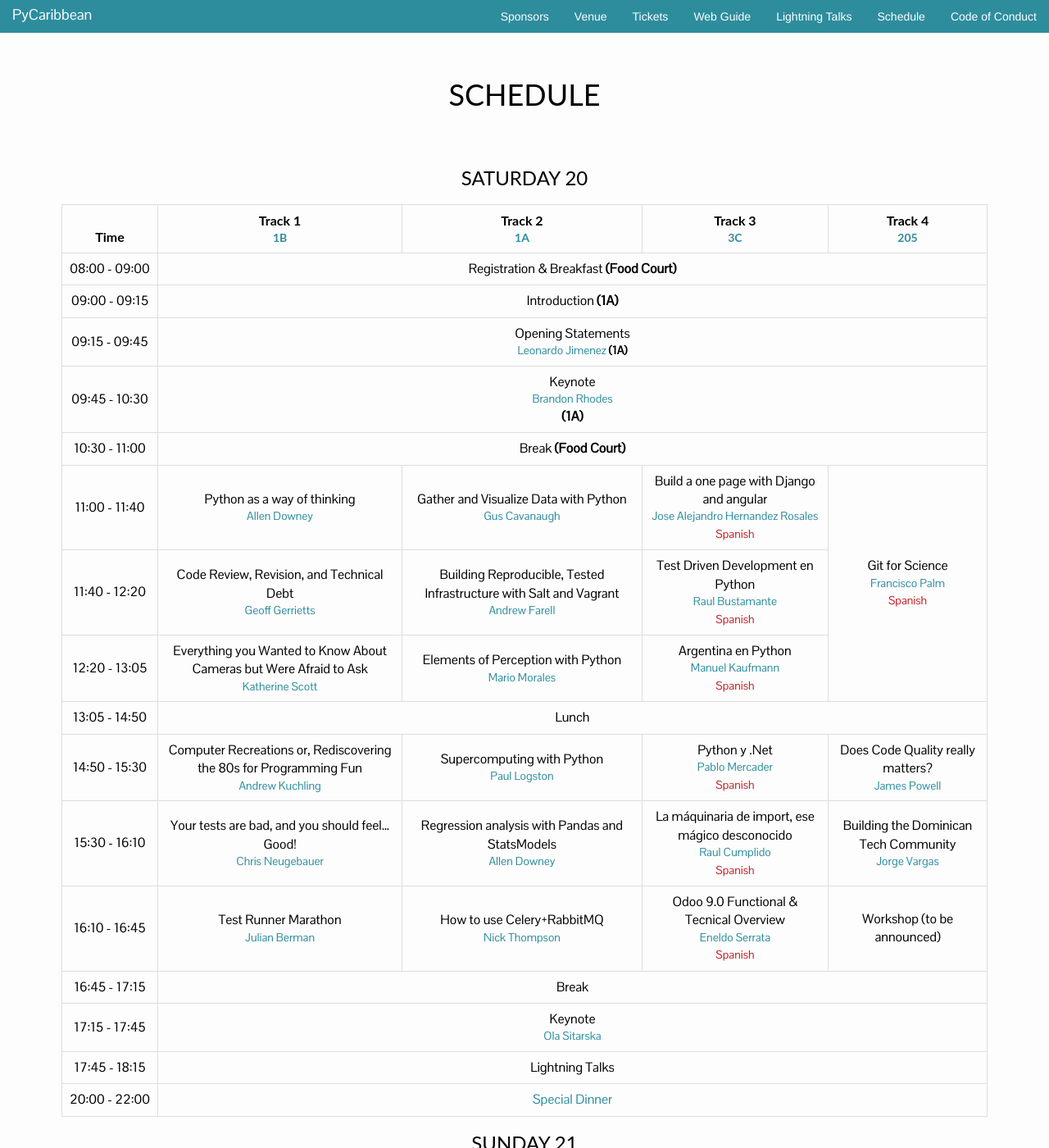
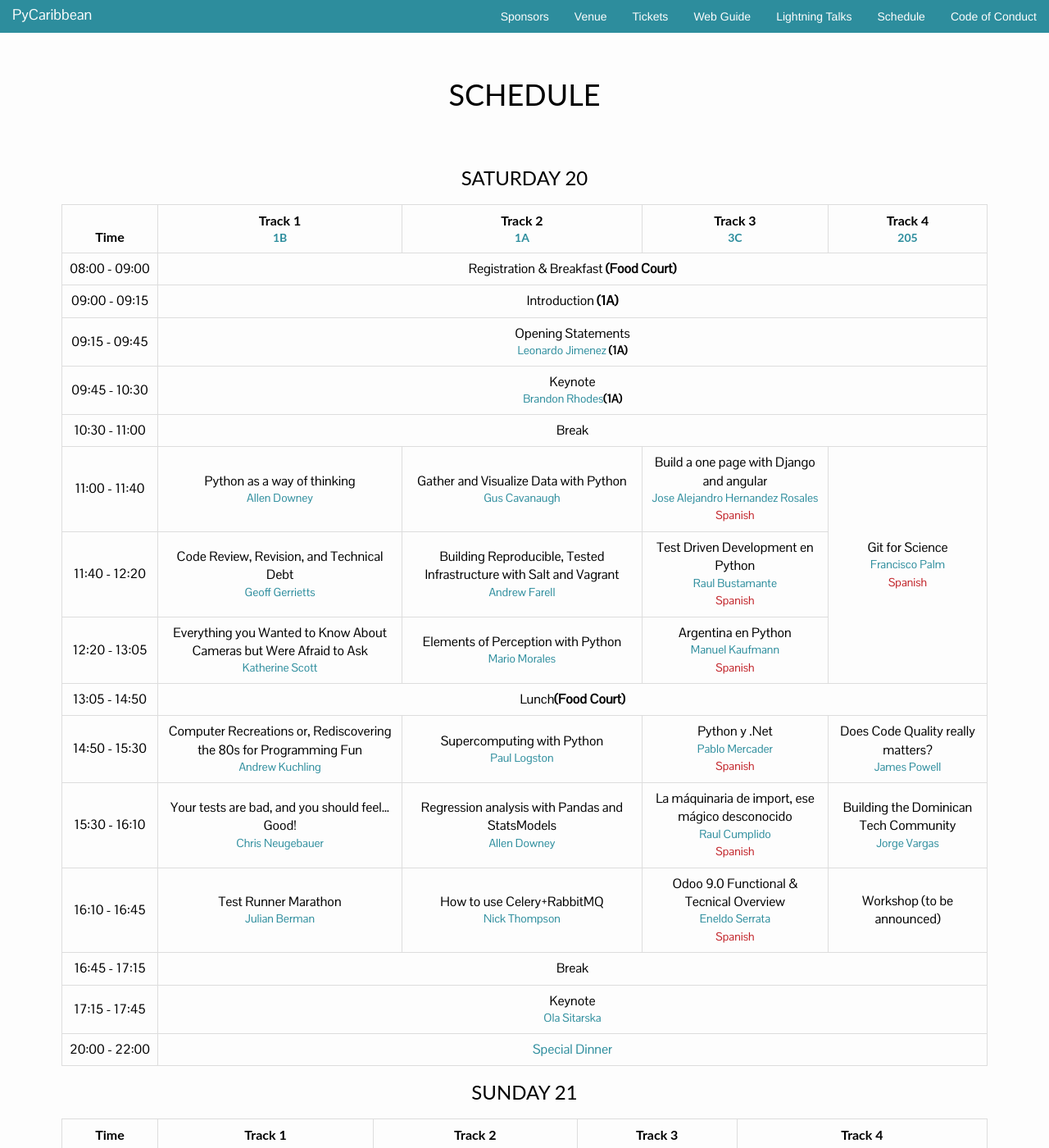
Before and after one commit to pycaribbean/pycaribbean.github.io, a Jekyll site: the page built from schedule.html, in a window 1280 px wide and 1400 px high. Shown: the whole window at 82% size. Built offline with Jekyll 4.4.1, drawn with Linux system fonts in a browser that asks for light colours; nearby versions of some CDN libraries; library files that are not in the unit come from our copies.

Commit message:
Update schedule.html

```diff
--- a/schedule.html
+++ b/schedule.html
@@ -33,11 +33,11 @@
             </tr>
             <tr>
               <td class="time">09:45 - 10:30</td>
-              <td colspan="4">Keynote <span class="speaker">Brandon Rhodes</span><b>(1A)</b></td>
+              <td colspan="4">Keynote <span class="speaker">Brandon Rhodes<b>(1A)</b></span></td>
             </tr>
             <tr>
               <td class="time">10:30 - 11:00</td>
-              <td colspan="4">Break <b>(Food Court)</b></td>
+              <td colspan="4">Break</td>
             </tr>
               <tr>
                 <td class="time">11:00 - 11:40</td>
@@ -90,10 +90,6 @@
               <tr>
                 <td class="time">17:15 - 17:45</td>
                 <td colspan="4">Keynote <span class="speaker">Ola Sitarska</span></td>
-              </tr>
-              <tr>
-                <td class="time">17:45 - 18:15</td>
-                <td colspan="4">Lightning Talks</td>
               </tr>
               <tr>
                 <td class="time">20:00 - 22:00</td>
```
Also changed, not shown: other parts of schedule.html (+1 -1 lines).
